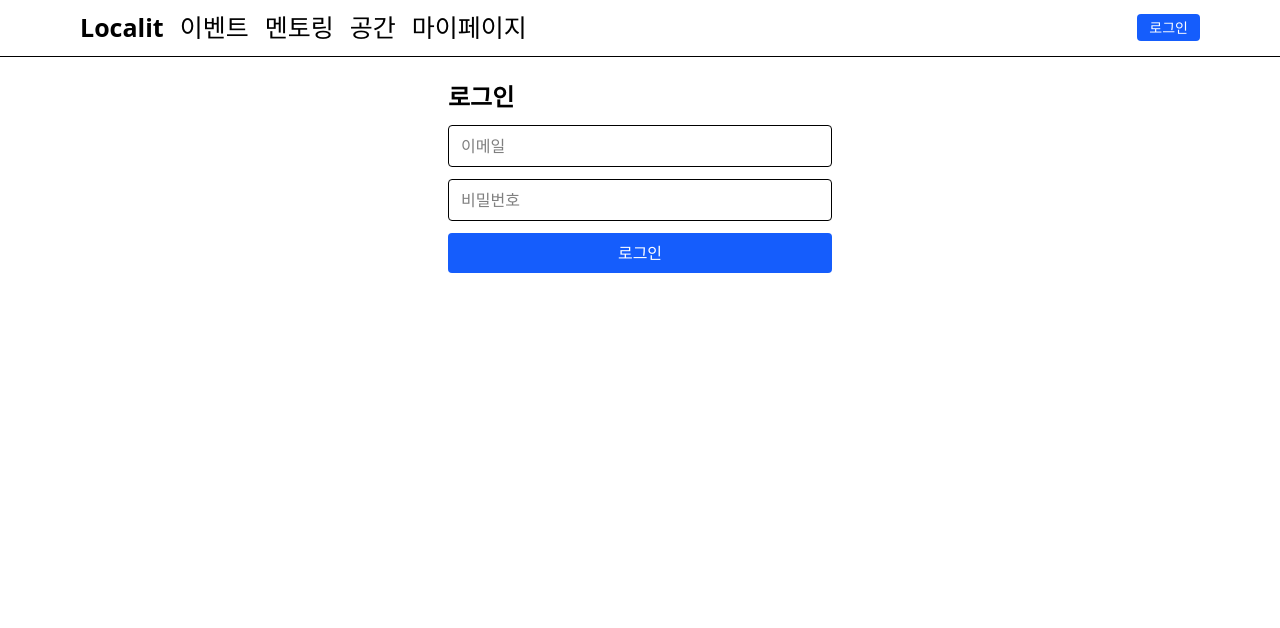
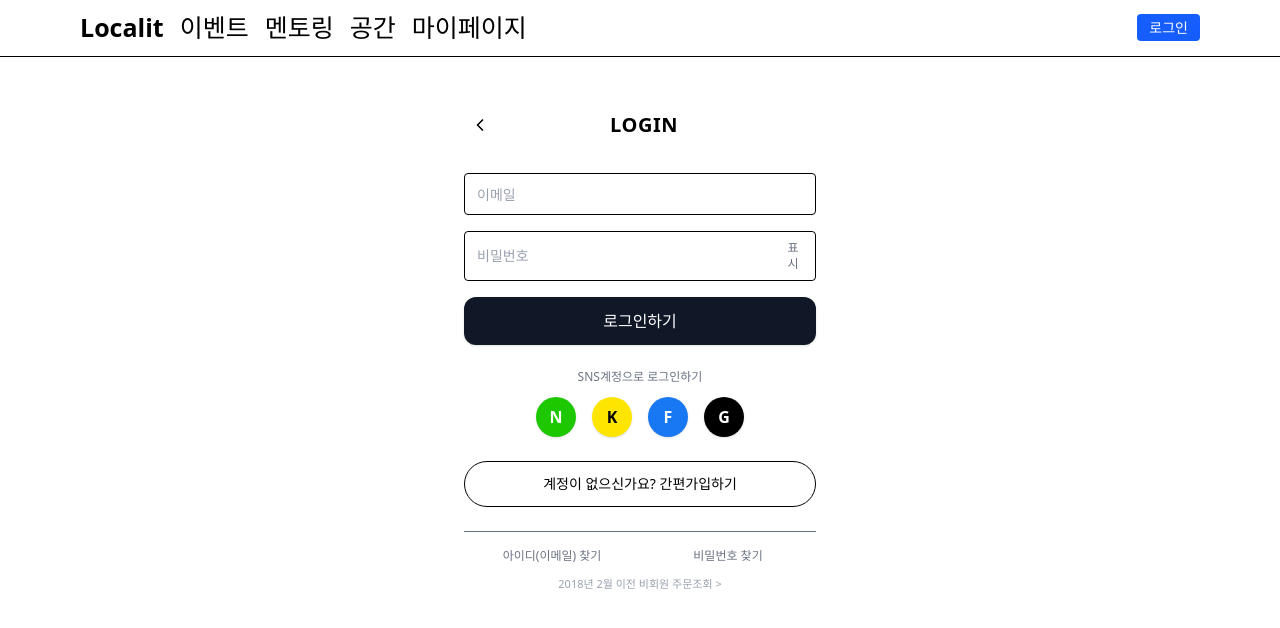
Before and after one commit to Ujtss267/Localit-Frontend, a React (Vite) app: page /login in a window 1280 px wide. Shown: the top 628 px of the page. Built offline with nearby package versions, Linux system fonts and the light colour scheme.

Commit message:
login modify

```diff
--- a/src/features/auth/pages/LoginPage.tsx
+++ b/src/features/auth/pages/LoginPage.tsx
@@ -1,30 +1,151 @@
 // src/features/auth/pages/LoginPage.tsx
-import { useState } from "react";
-import type { FormEvent } from "react";
+import { useState, type FormEvent } from "react";
+import { Link, useNavigate, useLocation } from "react-router-dom";
 import { useAuth } from "@/app/providers/AuthProvider";
+import Button from "@/components/ui/Button";
 
 export default function LoginPage() {
+  const navigate = useNavigate();
+  const location = useLocation();
   const { login } = useAuth();
+
   const [email, setEmail] = useState("");
   const [password, setPassword] = useState("");
+  const [showPw, setShowPw] = useState(false);
+  const [submitting, setSubmitting] = useState(false);
+  const [error, setError] = useState<string | null>(null);
 
-  const onSubmit = async (e: FormEvent) => {
+  async function onSubmit(e: FormEvent) {
     e.preventDefault();
+    setError(null);
+    setSubmitting(true);
+    try {
       await login(email, password);
-  };
+      // 로그인 전 이동하려던 곳으로 복귀 (있다면)
+      const from = (location.state as any)?.from?.pathname || "/";
+      navigate(from, { replace: true });
+    } catch (err: any) {
+      setError(err?.response?.data?.message ?? "로그인에 실패했습니다.");
+    } finally {
+      setSubmitting(false);
+    }
+  }
 
   return (
-    <form onSubmit={onSubmit} className="max-w-sm mx-auto space-y-3">
-      <h1 className="text-2xl font-semibold">로그인</h1>
-      <input className="w-full border rounded px-3 py-2" placeholder="이메일" value={email} onChange={(e) => setEmail(e.target.value)} />
+    <div className="mx-auto w-full max-w-sm px-4 py-5">
+      {/* 상단 바 */}
+      <div className="flex items-center h-12">
+        <button
+          type="button"
+          onClick={() => navigate(-1)}
+          aria-label="뒤로가기"
+          className="mr-2 inline-flex h-8 w-8 items-center justify-center rounded-full active:scale-95"
+        >
+          {/* ← 아이콘 */}
+          <svg width="20" height="20" viewBox="0 0 24 24" className="text-black">
+            <path d="M15 18l-6-6 6-6" stroke="currentColor" strokeWidth="2" fill="none" strokeLinecap="round" strokeLinejoin="round" />
+          </svg>
+        </button>
+        <h1 className="flex-1 text-center text-xl font-semibold tracking-wide">LOGIN</h1>
+        <span className="w-8" />
+      </div>
+
+      <form onSubmit={onSubmit} className="mt-6 space-y-4">
+        {/* 이메일 */}
+        <div className="rounded border px-3 py-2">
           <input
-        className="w-full border rounded px-3 py-2"
-        type="password"
+            className="w-full bg-transparent text-sm outline-none placeholder:text-gray-400"
+            placeholder="이메일"
+            autoComplete="email"
+            type="email"
+            value={email}
+            onChange={(e) => setEmail(e.target.value)}
+          />
+        </div>
+
+        {/* 비밀번호 + 보이기 토글 */}
+        <div className="rounded border px-3 py-2 flex items-center">
+          <input
+            className="w-full bg-transparent text-sm outline-none placeholder:text-gray-400"
+            type={showPw ? "text" : "password"}
             placeholder="비밀번호"
+            autoComplete="current-password"
             value={password}
             onChange={(e) => setPassword(e.target.value)}
           />
-      <button className="w-full bg-blue-600 text-white rounded py-2">로그인</button>
+          <button type="button" onClick={() => setShowPw((v) => !v)} className="ml-2 text-xs text-gray-500">
+            {showPw ? "숨김" : "표시"}
+          </button>
+        </div>
+
+        {/* 에러 */}
+        {error && <p className="text-xs text-red-600">{error}</p>}
+
+        {/* //{ 로그인 버튼 (검정) }
+        <button
+          type="submit"
+          disabled={submitting}
+          className="w-full rounded bg-black py-3 text-center text-sm font-medium text-white active:scale-[0.98] disabled:opacity-50"
+        >
+          {submitting ? "로그인 중..." : "로그인하기"}
+        </button> */}
+
+        {/* 로그인 버튼 */}
+        <Button type="submit" variant="solid" className="w-full py-3" disabled={submitting}>
+          {submitting ? "로그인 중..." : "로그인하기"}
+        </Button>
       </form>
+
+      {/* SNS 로그인 (데모: 클릭 핸들러만) */}
+      <div className="mt-6 text-center">
+        <p className="text-xs text-gray-500">SNS계정으로 로그인하기</p>
+        <div className="mt-3 flex items-center justify-center gap-4">
+          <SNSCircle label="N" bg="#1EC800" onClick={() => alert("네이버 로그인 연결")} />
+          <SNSCircle label="K" bg="#FEE500" fg="#000" onClick={() => alert("카카오 로그인 연결")} />
+          <SNSCircle label="F" bg="#1877F2" onClick={() => alert("페이스북 로그인 연결")} />
+          <SNSCircle label="G" bg="#000000" onClick={() => alert("애플 로그인 연결")} />
+        </div>
+      </div>
+
+      {/* 간편가입 (아웃라인 pill) */}
+      <div className="mt-6">
+        <Link to="/signup" className="block w-full rounded-full border py-3 text-center text-sm active:scale-[0.98]">
+          계정이 없으신가요? 간편가입하기
+        </Link>
+      </div>
+
+      {/* 하단 보조 링크 */}
+      <div className="mt-6 grid grid-cols-2 border-t pt-4 text-center text-xs text-gray-500">
+        <Link to="/find-id" className="hover:underline">
+          아이디(이메일) 찾기
+        </Link>
+        <Link to="/find-password" className="hover:underline">
+          비밀번호 찾기
+        </Link>
+      </div>
+
+      {/* 푸터 안내문 */}
+      <div className="mt-3 text-center">
+        <p className="text-[11px] text-gray-400">2018년 2월 이전 비회원 주문조회 &gt;</p>
+      </div>
+
+      {/* 하단 안전영역 (모바일 홈인디케이터 여백 느낌) */}
+      <div className="h-6" />
+    </div>
   );
 }
+
+/** 원형 SNS 아이콘 버튼 (간단 텍스트 버전) */
+function SNSCircle({ label, bg, fg = "#fff", onClick }: { label: string; bg: string; fg?: string; onClick?: () => void }) {
+  return (
+    <button
+      type="button"
+      onClick={onClick}
+      aria-label={label}
+      style={{ backgroundColor: bg, color: fg }}
+      className="inline-flex h-10 w-10 items-center justify-center rounded-full text-base font-semibold shadow-sm active:scale-95"
+    >
+      {label}
+    </button>
+  );
+}
```
Lines whose indentation alone changed are shown as unchanged.
